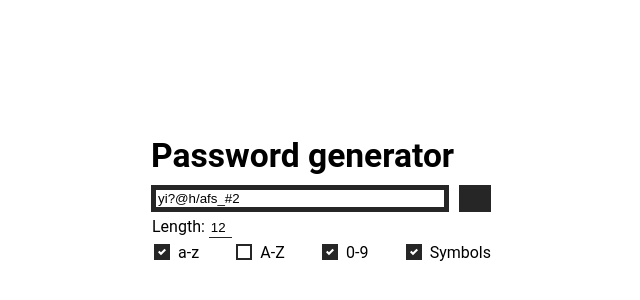
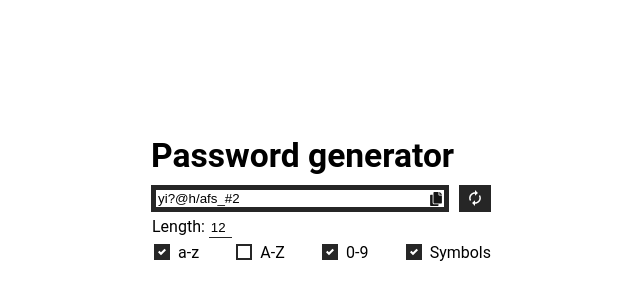
Before and after one commit to Gariell/passgen, a plain HTML site: page index.html in a window 1280 px wide. Shown: the part 168-468 px from the top of the page, 319-959 px from the left. Drawn offline with Linux system fonts and the light colour scheme.

Commit message:
fix paths

```diff
--- a/css/style.css
+++ b/css/style.css
@@ -64,7 +64,7 @@ input:focus-visible {
   height: 100%;
   width: 20px;
   background: transparent;
-  background: url('./image/copy.svg') center;
+  background: url('../image/copy.svg') center;
   background-size: 100% 50%;
   background-repeat: no-repeat;
   background-position: -3px 50%;
@@ -81,7 +81,7 @@ input:focus-visible {
   background: rgb(38, 38, 38);
   color: #ffffff;
   background-color: rgb(38, 38, 38);
-  background-image: url('./image/renew.svg');
+  background-image: url('../image/renew.svg');
   background-size: 100% 60%;
   background-repeat: no-repeat;
   background-position: 50% 50%;
```
